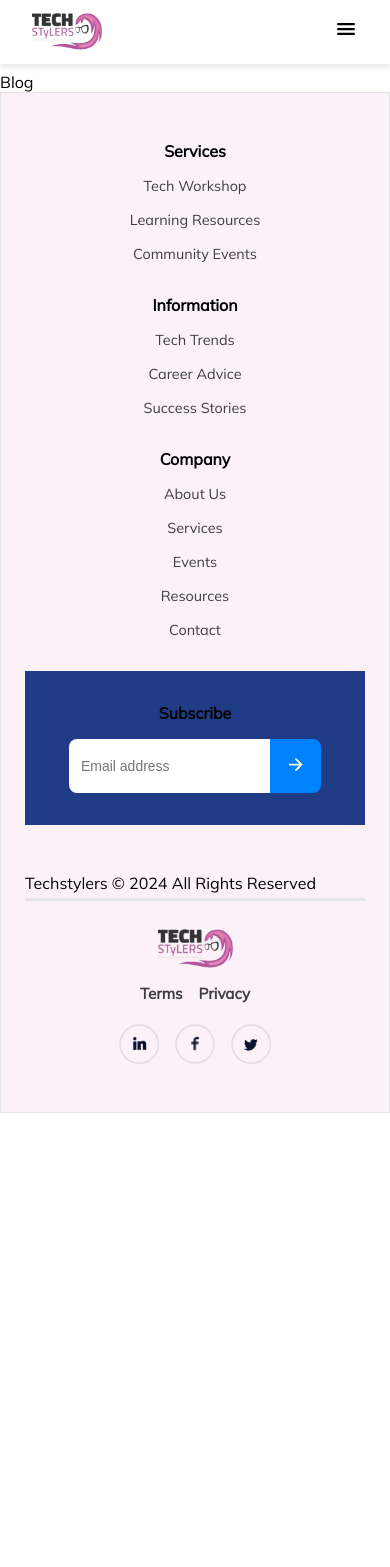
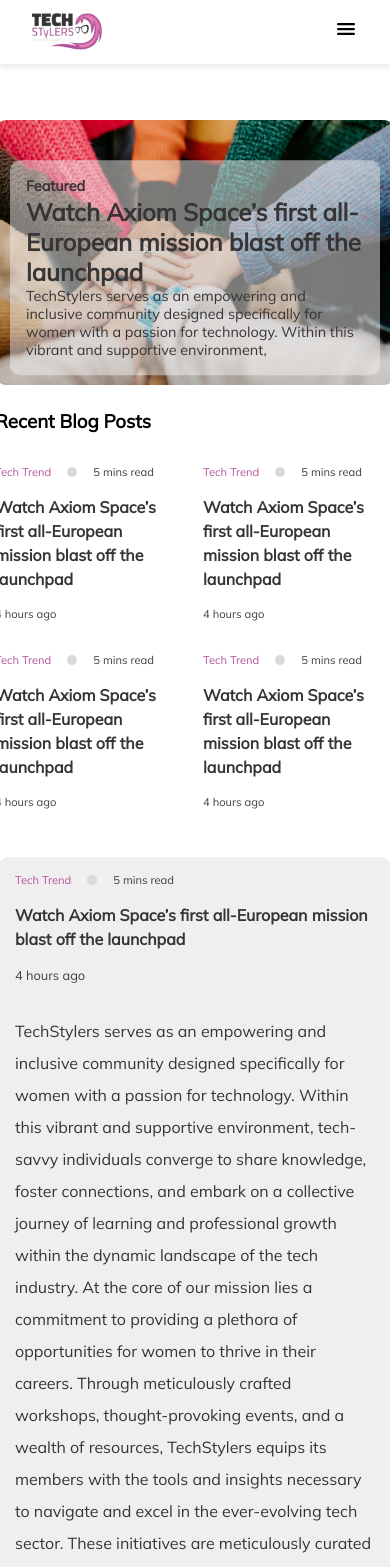
Before and after one commit to SandraDammy/techStylers, a React (Create React App) app: page /blog in a window 390 px wide. Shown: the top 1567 px of the page. Before the commit the page ends 1113 px from the top, so only its background shows below. Built offline with nearby package versions, Linux system fonts and the light colour scheme.

Commit message:
Blog Done

```diff
--- a/src/App.css
+++ b/src/App.css
@@ -21,6 +21,8 @@
   --z-fixed: 100;
   --font-size: 16px;
   --font-weight: 400;
+  --circle-color: #D9D9D9;
+  --blog-bg: #F0EEEE;
 }
 
 * {
--- a/src/Components/Page/Blog.jsx
+++ b/src/Components/Page/Blog.jsx
@@ -1,8 +1,130 @@
 import React from 'react'
+import blog from "../Style/About.module.css";
+import blog1 from "../Style/Blog.module.css";
+import aboutImage from "../../Assets/Image/About us image.png";
+
 
 const Blog = () => {
   return (
-    <div>Blog</div>
+    <div className={blog.container}>
+      <div className={blog1.container1}>
+        <div className={blog1.containerimg}>
+          <img src={aboutImage} alt="About Us" width="600px" />
+          <div className={blog1.imageContent}>
+            <h6>
+              Featured
+            </h6>
+            <h2>
+            Watch Axiom Space’s first all-European mission blast off the launchpad
+            </h2>
+            <p>
+            TechStylers serves as an empowering and inclusive community designed specifically for women with a passion for technology. Within this vibrant and supportive environment,
+            </p>
+          </div>
+        </div>
+        <div className={blog1.blogcontent}>
+          <h3>
+            Recent Blog Posts
+          </h3>
+          <div className={blog1.blogCards}>
+            <div className={blog1.blogCard}>
+              <div className={blog1.cardTime}>
+                <p>Tech Trend</p>
+                <div className={blog1.circle}></div>
+                <span> 5 mins read</span>
+              </div>
+              <div className={blog1.cardText}>
+                <h4>
+                  Watch Axiom Space’s first all-European mission blast off the launchpad
+                </h4>
+              </div>
+              <div className={blog1.blogTime}>
+                <p>
+                  4 hours ago
+                </p>
+              </div>
+            </div>
+            <div className={blog1.blogCard}>
+              <div className={blog1.cardTime}>
+                <p>Tech Trend</p>
+                <div className={blog1.circle}></div>
+                <span> 5 mins read</span>
+              </div>
+              <div className={blog1.cardText}>
+                <h4>
+                  Watch Axiom Space’s first all-European mission blast off the launchpad
+                </h4>
+              </div>
+              <div className={blog1.blogTime}>
+                <p>
+                  4 hours ago
+                </p>
+              </div>
+            </div>
+            <div className={blog1.blogCard}>
+              <div className={blog1.cardTime}>
+                <p>Tech Trend</p>
+                <div className={blog1.circle}></div>
+                <span> 5 mins read</span>
+              </div>
+              <div className={blog1.cardText}>
+                <h4>
+                  Watch Axiom Space’s first all-European mission blast off the launchpad
+                </h4>
+              </div>
+              <div className={blog1.blogTime}>
+                <p>
+                  4 hours ago
+                </p>
+              </div>
+            </div>
+            <div className={blog1.blogCard}>
+              <div className={blog1.cardTime}>
+                <p>Tech Trend</p>
+                <div className={blog1.circle}></div>
+                <span> 5 mins read</span>
+              </div>
+              <div className={blog1.cardText}>
+                <h4>
+                  Watch Axiom Space’s first all-European mission blast off the launchpad
+                </h4>
+              </div>
+              <div className={blog1.blogTime}>
+                <p>
+                  4 hours ago
+                </p>
+              </div>
+            </div>
+          </div>
+        </div>
+      </div>
+      <div className={blog1.container2}>
+        <div className={blog1.articleCard}>
+        <div className={blog1.cardTime}>
+                <p>Tech Trend</p>
+                <div className={blog1.circle}></div>
+                <span> 5 mins read</span>
+              </div>
+              <div className={blog1.cardText}>
+                <h4>
+                  Watch Axiom Space’s first all-European mission blast off the launchpad
+                </h4>
+              </div>
+              <div className={blog1.blogTime1}>
+                <p>
+                  4 hours ago
+                </p>
+                </div>
+                <div className={blog1.articleBody}>
+                  <p>
+                  TechStylers serves as an empowering and inclusive community designed specifically for women with a passion for technology. Within this vibrant and supportive environment, tech-savvy individuals converge to share knowledge, foster connections, and embark on a collective journey of learning and professional growth within the dynamic landscape of the tech industry.
+At the core of our mission lies a commitment to providing a plethora of opportunities for women to thrive in their careers. Through meticulously crafted workshops, thought-provoking events, and a wealth of resources, TechStylers equips its members with the tools and insights necessary to navigate and excel in the ever-evolving tech sector. These initiatives are meticulously curated to address the unique challenges and opportunities that women may encounter.
+                  </p>
+                </div>
+        </div>
+
+      </div>
+    </div>
   )
 }
 
--- /dev/null
+++ b/src/Components/Style/Blog.module.css
@@ -0,0 +1,285 @@
+.container1 {
+    display: flex;
+    flex-direction: column;
+    gap: 1.3rem;
+}
+
+.containerimg {
+    position: relative;
+    display: inline-block;
+}
+
+.imageContent {
+    position: absolute;
+    background-color: hsla(0, 6%, 94%, 0.5);
+    padding: 1rem;
+    border-radius: 10px;
+    top: 73%;
+    left: 50%;
+    transform: translate(-50%, -50%);
+    width: 570px;
+}
+
+.imageContent h6 {
+    font-size: 0.9rem;
+    font-weight: 700;
+    color: var(--TS-Black);
+    line-height: 1.5;
+}
+
+.imageContent p {
+    font-size: 0.9rem;
+    font-weight: 400;
+    color: var(--TS-Black);
+}
+
+.imageContent h2 {
+    font-size: 1.5rem;
+    font-weight: 700;
+    color: var(--TS-Black);
+}
+
+.blogCards {
+    display: grid;
+    grid-template-columns: repeat(2, 1fr);
+    padding-top: 1rem;
+    column-gap: 6rem;
+    row-gap: 1rem;
+}
+
+.blogCard {
+    display: flex;
+    flex-direction: column;
+    gap: 1rem;
+    text-wrap: wrap;
+    width: 250px;
+    padding-top: 1rem;
+}
+
+.cardTime {
+    display: flex;
+    flex-direction: row;
+    gap: 1rem;
+    align-items: center;
+
+}
+
+.cardTime p {
+    font-size: 0.8rem;
+    font-weight: 400;
+    color: var(--primary-color);
+}
+
+.cardTime span {
+    font-size: 0.8rem;
+    font-weight: 400;
+    color: var(--text-color);
+}
+
+.circle {
+    border-radius: 9999px;
+    width: 10px;
+    background-color: var(--circle-color);
+    height: 10px;
+}
+
+.cardText h4 {
+    line-height: 1.5;
+    font-size: 1.2rem;
+    color: var(--TS-Black);
+}
+
+.blogTime {
+    color: var(--text-color);
+}
+
+.container2 {
+    background-color: var(--blog-bg);
+    padding: 1rem;
+    border-radius: 10px;
+}
+
+.articleCard {
+    display: flex;
+    flex-direction: column;
+    gap: 1rem
+}
+
+.blogTime1 {
+    color: var(--text-color);
+    font-size: 0.8rem;
+    font-weight: 400;
+}
+
+.articleBody {
+    padding-top: 1rem;
+}
+
+.articleBody p {
+    line-height: 2;
+    text-wrap: wrap;
+    color: var(--TS-Black);
+    word-break: break-word;
+}
+
+@media screen and (max-width: 1024px) {
+    .containerimg img {
+        width: 500px;
+    }
+    .imageContent {
+        width: 470px;
+        top: 65%;
+        left: 48%;
+    }
+
+    .blogCards {
+        column-gap: 1rem;
+    }
+}
+
+@media screen and (max-width: 768px) {
+    .containerimg img {
+        width: 600px;
+    }
+    .imageContent {
+        width: 570px;
+        top: 73%;
+        left: 50%;
+    }
+    .blogCards {
+        column-gap: 3rem;
+    }
+}
+
+@media screen and (max-width: 480px) {
+    .containerimg img {
+        width: 400px;
+    }
+    .imageContent {
+        width: 370px;
+        top: 55%;
+        left: 50%;
+    }
+    .blogCards {
+        column-gap: 1rem;
+    }
+
+    .blogCard {
+        width: 177px;
+    }
+    .cardTime p {
+        font-size: 0.7rem;
+        font-weight: 400;
+        color: var(--primary-color);
+    }
+
+    .cardTime span {
+        font-size: 0.7rem;
+        font-weight: 400;
+        color: var(--text-color);
+    }
+    .cardText h4 {
+        line-height: 1.5;
+        font-size: 1rem;
+        color: var(--TS-Black);
+    }
+    .blogTime {
+        font-size: 0.7rem;
+    }
+    .articleCard {
+        width: 360px;
+    }
+}
+
+@media screen and (max-width: 375px){
+    .containerimg img {
+        width: 350px;
+    }
+
+    .imageContent {
+        width: 320px;
+        top: 54%;
+        left: 50%;
+    }
+
+    .imageContent h6 {
+        font-size: 0.8rem;
+    }
+
+    .imageContent p {
+        font-size: 0.8rem;
+    }
+
+    .imageContent h2 {
+        font-size: 1.3rem;
+    }
+
+    .blogCard {
+        width: 165px
+    }
+    .cardTime p {
+        font-size: 0.6rem;
+        font-weight: 400;
+        color: var(--primary-color);
+    }
+    .cardTime span {
+        font-size: 0.6rem;
+        font-weight: 400;
+        color: var(--text-color);
+    }
+    .cardText h4 {
+        line-height: 1.5;
+        font-size: 0.9rem;
+        color: var(--TS-Black);
+    }
+    .articleCard {
+        width: 310px;
+    }
+}
+
+
+@media screen and (max-width: 320px) {
+    .containerimg img {
+        width: 300px;
+    }
+
+    .imageContent {
+        width: 270px;
+        top: 50%;
+        left: 50%;
+    }
+
+    .imageContent h6 {
+        font-size: 0.7rem;
+    }
+
+    .imageContent p {
+        font-size: 0.7rem;
+    }
+
+    .imageContent h2 {
+        font-size: 1.1rem;
+    }
+
+    .blogCard {
+        width: 140px;
+    }
+    .cardTime p {
+        font-size: 0.5rem;
+        font-weight: 400;
+        color: var(--primary-color);
+    }
+    .cardTime span {
+        font-size: 0.5rem;
+        font-weight: 400;
+        color: var(--text-color);
+    }
+    .cardText h4 {
+        line-height: 1.5;
+        font-size: 0.8rem;
+        color: var(--TS-Black);
+    }
+    .articleCard {
+        width: 280px;
+    }
+}
```
